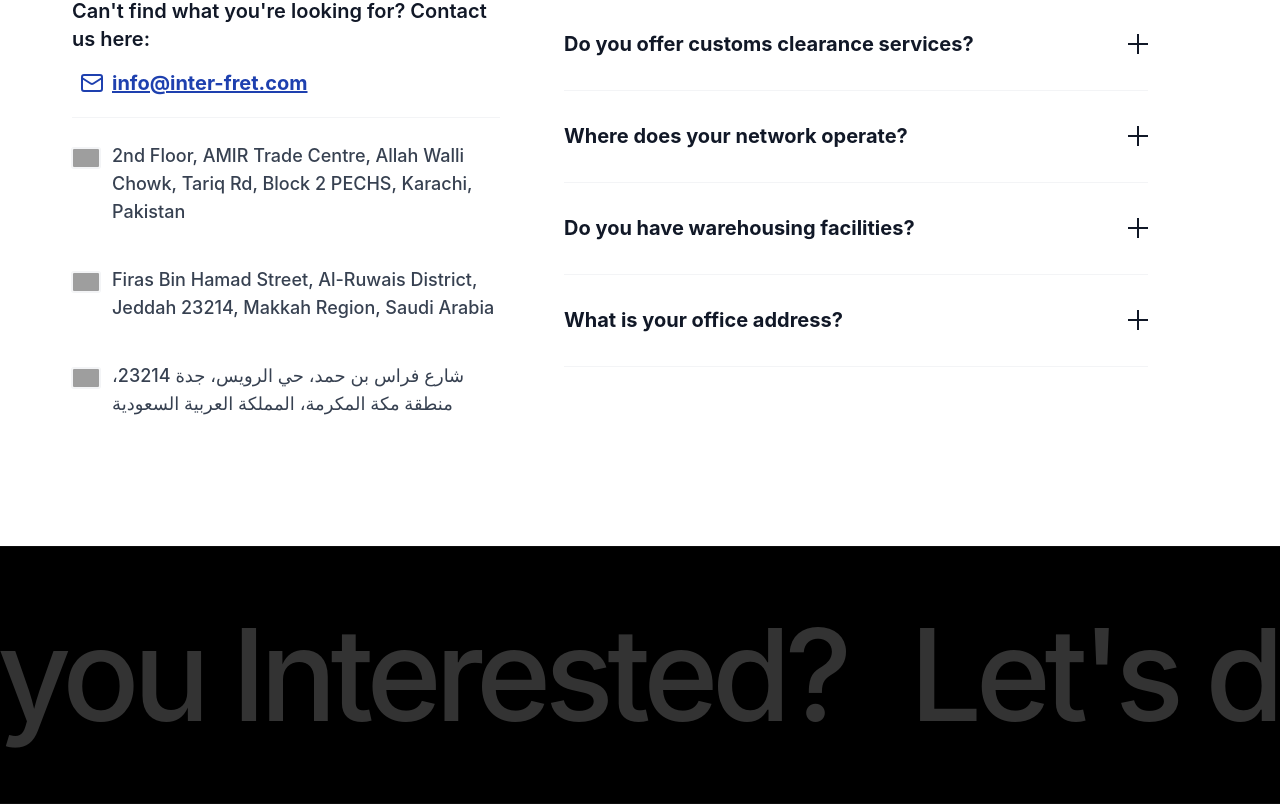
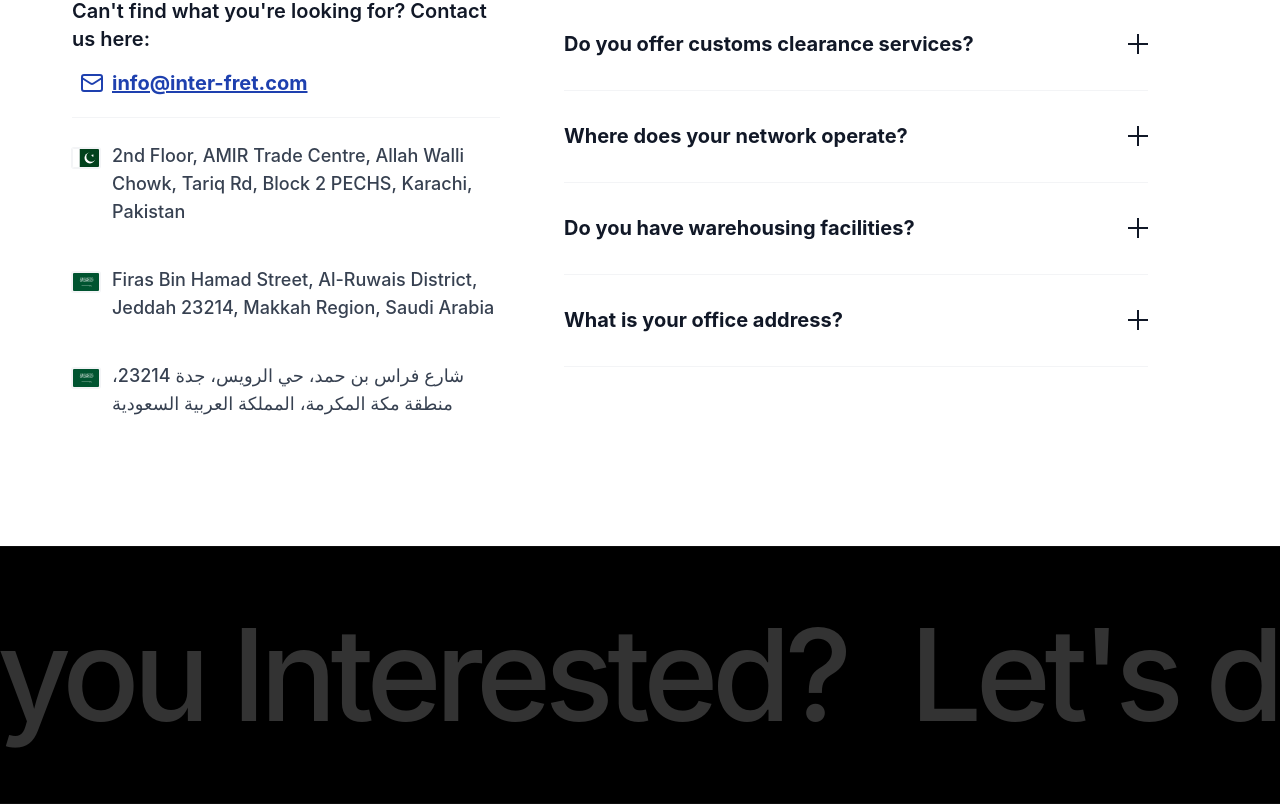
Before and after one commit to syedfaiqali/InterFred, a React (Vite) app: page /service in a window 1280 px wide. Shown: the part 7633-8437 px from the top of the page. Built offline with nearby package versions, Linux system fonts and the light colour scheme; grey boxes are pictures that could not be loaded.

Commit message:
FaiqPrototype: country work

```diff
--- a/src/components/FAQ.tsx
+++ b/src/components/FAQ.tsx
@@ -2,6 +2,8 @@ import * as React from 'react'
 import { useState, useEffect, useRef } from 'react'
 import { Mail } from 'lucide-react'
 import { websiteContent } from '../data/websiteContent'
+import pkFlag from '../assets/pk.svg'
+import saFlag from '../assets/sa.svg'
 
 interface FAQItem {
   question: string
@@ -10,7 +12,7 @@ interface FAQItem {
 
 const PakistanFlag = () => (
   <img
-    src="https://flagcdn.com/pk.svg"
+    src={pkFlag}
     alt="Pakistan Flag"
     className="h-5 w-7 shrink-0 shadow-sm object-cover rounded-sm border border-gray-100"
     aria-hidden="true"
@@ -19,7 +21,7 @@ const PakistanFlag = () => (
 
 const SaudiFlag = () => (
   <img
-    src="https://flagcdn.com/sa.svg"
+    src={saFlag}
     alt="Saudi Arabia Flag"
     className="h-5 w-7 shrink-0 shadow-sm object-cover rounded-sm border border-gray-100"
     aria-hidden="true"
--- a/src/components/NetworkLocations.tsx
+++ b/src/components/NetworkLocations.tsx
@@ -1,6 +1,8 @@
 import * as React from 'react';
 import { useEffect, useRef, useState } from 'react';
 import { websiteContent } from '../data/websiteContent';
+import pkFlag from '../assets/pk.svg';
+import saFlag from '../assets/sa.svg';
 
 interface Country {
     name: string;
@@ -55,7 +57,11 @@ const NetworkLocations: React.FC = () => {
                             {/* Flag Container */}
                             <div className="relative aspect-[4/3] rounded-t-[1.5rem] md:rounded-t-[2rem] lg:rounded-t-[2.5rem] overflow-hidden bg-gray-50 flex items-center justify-center">
                                 <img
-                                    src={`https://flagcdn.com/w320/${country.code.toLowerCase()}.png`}
+                                    src={
+                                        country.code === 'PK' ? pkFlag :
+                                        country.code === 'SA' ? saFlag :
+                                        `https://flagcdn.com/w320/${country.code.toLowerCase()}.png`
+                                    }
                                     alt={`${country.name} flag`}
                                     className="w-full h-full object-cover transition-transform duration-500 group-hover:scale-110"
                                 />
```
Also changed, not shown: src/Assets/pk.svg (added), src/Assets/sa.svg (added).
